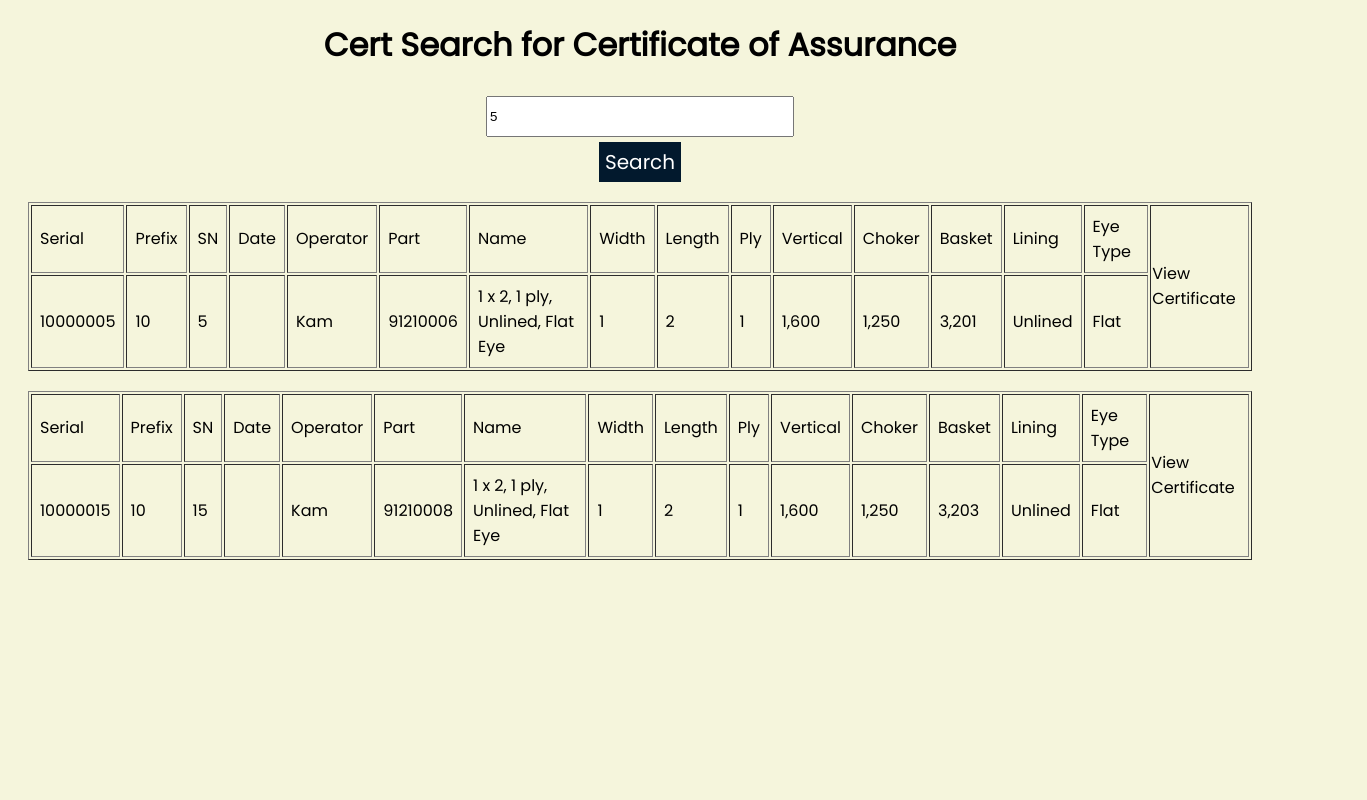
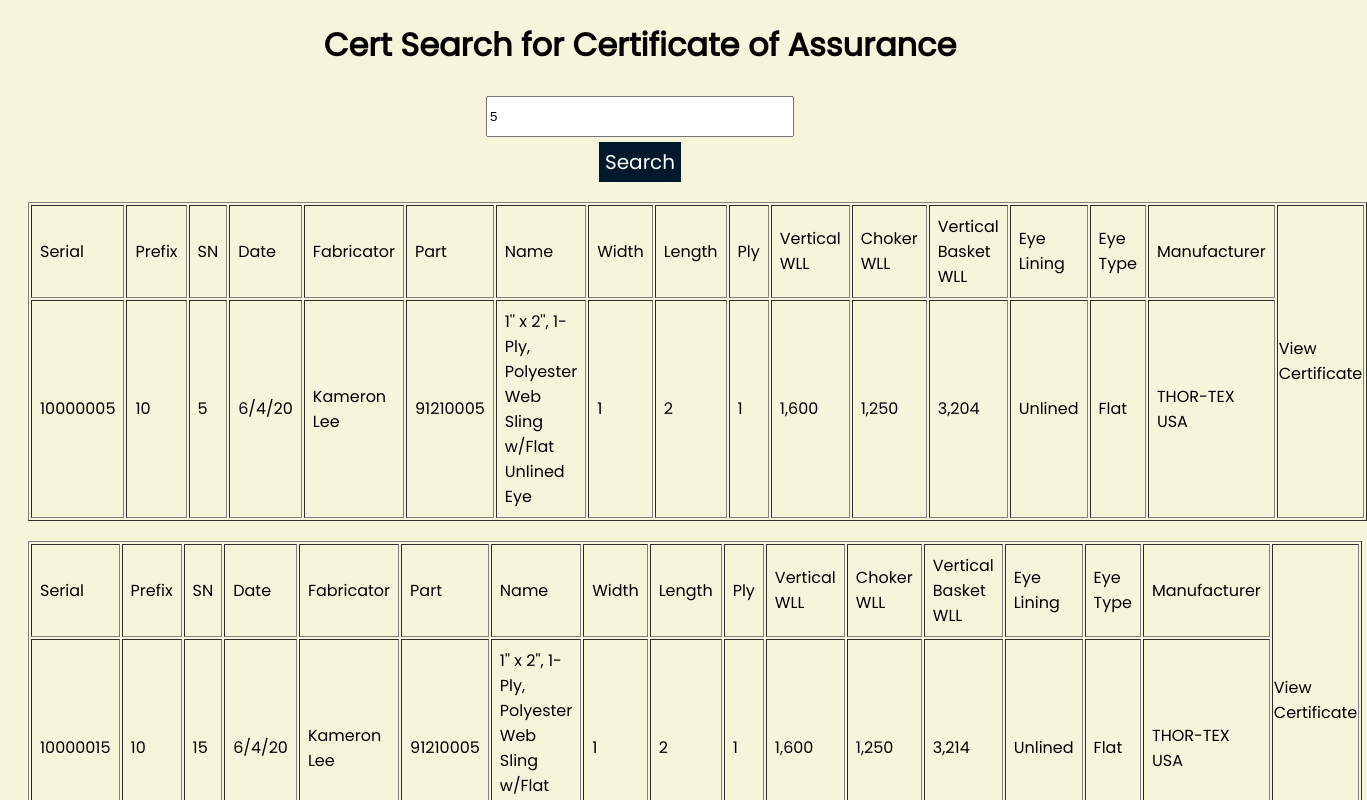
Before and after one commit to sldrigging/searchcert, a React (Create React App) app: page / in a window 1280 px wide. Both pictures are taken after typing "5" into the empty fields and a click on the button "Search". Shown: the top 800 px of the page, 1367 px wide, since content can reach past the window. Built offline with nearby package versions, Linux system fonts and the light colour scheme.

Commit message:
correct data

```diff
--- a/package.json
+++ b/package.json
@@ -11,7 +11,8 @@
     "react": "^16.13.1",
     "react-dom": "^16.13.1",
     "react-pdf": "^4.1.0",
-    "react-scripts": "3.4.1"
+    "react-scripts": "3.4.1",
+    "tabletop": "^1.6.3"
   },
   "scripts": {
     "start": "react-scripts start",
--- a/src/components/CertDetail.js
+++ b/src/components/CertDetail.js
@@ -4,7 +4,7 @@ import Logo from './../assets/logo.svg'
 function CertDetail(props)  {
     const [clicked, setClicked] = useState(false);
     const [visibility, setVisibility] = useState(true);
-    const { Serial, SN, Basket, Lining, Eye,prefix ,operator , Part, Name, Width, Length,Ply ,Vertical ,Choker } = props;
+    const {  Serial, prefix, SN, Date, Fabricator, Part, Name, Width, Length, Ply ,Vertical, Choker, VerticalB, EyeL, Eye, Manufacturer } = props;
 
 function handleClick () {
     console.log('clicked');
@@ -25,25 +25,26 @@ function handleClick () {
               <td style={{padding: "8px"}}>Prefix</td>
               <td style={{padding: "8px"}}>SN</td>
               <td style={{padding: "8px"}}>Date</td>
-              <td style={{padding: "8px"}}>Operator</td>
+              <td style={{padding: "8px"}}>Fabricator</td>
               <td style={{padding: "8px"}}>Part</td>
               <td style={{padding: "8px"}}>Name</td>
               <td style={{padding: "8px"}}>Width</td>
               <td style={{padding: "8px"}}>Length</td>
               <td style={{padding: "8px"}}>Ply</td>
-              <td style={{padding: "8px"}}>Vertical</td>
-              <td style={{padding: "8px"}}>Choker</td>
-              <td style={{padding: "8px"}}>Basket</td>
-              <td style={{padding: "8px"}}>Lining</td>
+              <td style={{padding: "8px"}}>Vertical WLL</td>
+              <td style={{padding: "8px"}}>Choker WLL</td>
+              <td style={{padding: "8px"}}>Vertical Basket WLL</td>
+              <td style={{padding: "8px"}}>Eye Lining</td>
               <td style={{padding: "8px"}}>Eye Type</td>
+              <td style={{padding: "8px"}}>Manufacturer</td>
               <td style={{padding: "8px"}} rowSpan={2}  style={{cursor: 'pointer'}} onClick={handleClick}>View Certificate</td>
            </tr>
-           <tr >
+           <tr>
            <td style={{padding: "8px"}}>{Serial}</td>
            <td style={{padding: "8px"}}>{prefix}</td>
            <td style={{padding: "8px"}}>{SN}</td>
            <td style={{padding: "8px"}}>{Date}</td>
-           <td style={{padding: "8px"}}>{operator}</td>
+           <td style={{padding: "8px"}}>{Fabricator}</td>
            <td style={{padding: "8px"}}>{Part}</td>
            <td style={{padding: "8px"}}>{Name}</td>
            <td style={{padding: "8px"}}>{Width}</td>
@@ -51,9 +52,10 @@ function handleClick () {
            <td style={{padding: "8px"}}>{Ply}</td>
            <td style={{padding: "8px"}}>{Vertical}</td>
            <td style={{padding: "8px"}}>{Choker}</td>
-              <td style={{padding: "8px"}}>{Basket}</td>
-              <td style={{padding: "8px"}}>{Lining}</td>
+              <td style={{padding: "8px"}}>{VerticalB}</td>
+              <td style={{padding: "8px"}}>{EyeL}</td>
               <td style={{padding: "8px"}}>{Eye}</td>
+              <td style={{padding: "8px"}}>{Manufacturer}</td>
            </tr>
       </tbody>
    </table>
@@ -73,14 +75,14 @@ function handleClick () {
         window.location.reload();
     }
       console.log('Data is:',data);
-    const { Serial, SN, Basket, Date, Lining, Eye,prefix ,operator , Part, Name, Width, Length,Ply ,Vertical ,Choker } = data.data;
+    const { Serial, prefix, SN, Date, Fabricator, Part, Name, Width, Length, Ply ,Vertical, Choker, VerticalB, EyeL, Eye, Manufacturer } = data.data;
     return (
         <div>
         <p onClick={handlePrint} style={{fontFamily:'Poppins', fontSize:'16px', margin:'4px', cursor:'pointer'}}><u>Print Certificate</u></p>
         <div style={{margin: '10px auto',width:'60%', border: '5px solid black', padding:'15px'}}>
         <img src={Logo} alt="Sea-Land Distributors" style={{height:'80px'}}/>
         <p style={{fontSize: '30px', margin:'10px'}}> <u>Certificate of Assurance</u></p>
-        <p  style={{float:'left',fontSize:'12px', color: 'grey'}}> Date: 5/5/2002</p>
+        <p  style={{float:'left',fontSize:'12px', color: 'grey'}}> Date: {Date}</p>
         <p align="right" style={{fontSize:'12px', color: 'grey'}}>Address: 1000 Edwards Avenue, Suite C,<br/>  New Orleans, Louisiana 70123 USA</p>
 
         <div align="center">
@@ -92,22 +94,20 @@ function handleClick () {
            <td style={{padding: "5px", border: "2px solid grey"}}><strong>SN: </strong>{SN}</td>
        </tr>
        <tr>
-           <td style={{padding: "5px", border: "2px solid grey"}} colSpan={2}><strong>Part: </strong> {Part}</td>
-           <td style={{padding: "5px", border: "2px solid grey"}} colSpan={2}><strong>Name: </strong> {Name}</td>
+           <td style={{padding: "5px", border: "2px solid grey"}} colSpan={2}><strong>Manufacturer: </strong> {Manufacturer}</td>
+           <td style={{padding: "5px", border: "2px solid grey"}} colSpan={2}><strong>Fabricator: </strong> {Fabricator}</td>
        </tr>
        <tr>
+           <td style={{padding: "5px", border: "2px solid grey"}}><strong>Part: </strong> {Part}</td>
+           <td style={{padding: "5px", border: "2px solid grey"}}><strong>Name :</strong> {Name}</td>
            <td style={{padding: "5px", border: "2px solid grey"}}><strong>Width: </strong> {Width}</td>
-           <td style={{padding: "5px", border: "2px solid grey"}}><strong>Length :</strong> {Length}</td>
-           <td style={{padding: "5px", border: "2px solid grey"}}><strong>Ply: </strong> {Ply}</td>
-           <td style={{padding: "5px", border: "2px solid grey"}}><strong>Vertical: </strong> {Vertical}</td>
+           <td style={{padding: "5px", border: "2px solid grey"}}><strong>Length: </strong> {Length}</td>
        </tr>
        <tr>
-           <td style={{padding: "5px", border: "2px solid grey"}} colSpan={2}><strong>Choker: </strong>{Choker}</td>
-           <td style={{padding: "5px", border: "2px solid grey"}} colSpan={2}><strong>Basket: </strong> {Basket}</td>
-       </tr>
-       <tr>
-           <td style={{padding: "5px", border: "2px solid grey"}} colSpan={2}><strong>Lining: </strong> {Lining}</td>
-           <td style={{padding: "5px", border: "2px solid grey"}} colSpan={2}><strong>Eye Type: </strong> {Eye}</td>
+           <td style={{padding: "5px", border: "2px solid grey"}} ><strong>Ply: </strong>{Ply}</td>
+           <td style={{padding: "5px", border: "2px solid grey"}}><strong>Vertical Wll: </strong> {Vertical}</td>
+           <td style={{padding: "5px", border: "2px solid grey"}} ><strong>Choker Wll: </strong> {Choker}</td>
+           <td style={{padding: "5px", border: "2px solid grey"}} ><strong>Vertical WLL: </strong> {VerticalB}</td>
        </tr>
            </tbody>
            </table>
--- a/src/components/TestData.json
+++ b/src/components/TestData.json
@@ -5,341 +5,361 @@
             "prefix": "10",
             "SN": "1",
             "Serial": "10000001",
-        "Date": "6/2/20",
-        "operator": "Kam",
+            "Date": "6/4/20",
+            "Fabricator": "Kameron Lee",
             "Part": "91210005",
-        "Name": "1 x 2, 1 ply, Unlined, Flat Eye",
+            "Name": "1'' x 2'', 1-Ply, Polyester Web Sling w/Flat Unlined Eye",
             "Width": "1",
             "Length": "2",
             "Ply": "1",
             "Vertical": "1,600",
             "Choker": "1,250",
-        "Basket": "3,200",
-        "Lining": "Unlined",
-        "Eye": "Flat"
+            "VerticalB": "3,200",
+            "EyeL": "Unlined",
+            "Eye": "Flat",
+            "Manufacturer": "THOR-TEX USA"
         },
         {
             "prefix": "10",
             "SN": "2",
             "Serial": "10000002",
-        "Date": "6/2/20",
-        "operator": "Kam",
-        "Part": "N/A",
-        "Name": "N/A",
-        "Width": "N/A",
-        "Length": "N/A",
-        "Ply": "N/A",
-        "Vertical": "N/A",
-        "Choker": "N/A",
-        "Basket": "N/A",
-        "Lining": "N/A",
-        "Eye": "N/A"
+            "Date": "6/4/20",
+            "Fabricator": "Kameron Lee",
+            "Part": "91210005",
+            "Name": "1'' x 2'', 1-Ply, Polyester Web Sling w/Flat Unlined Eye",
+            "Width": "1",
+            "Length": "2",
+            "Ply": "1",
+            "Vertical": "1,600",
+            "Choker": "1,250",
+            "VerticalB": "3,201",
+            "EyeL": "Unlined",
+            "Eye": "Flat",
+            "Manufacturer": "THOR-TEX USA"
         },
         {
             "prefix": "10",
             "SN": "3",
             "Serial": "10000003",
-        "Date": "6/2/20",
-        "operator": "Kam",
+            "Date": "6/4/20",
+            "Fabricator": "Kameron Lee",
             "Part": "91210005",
-        "Name": "1 x 2, 1 ply, Unlined, Flat Eye",
+            "Name": "1'' x 2'', 1-Ply, Polyester Web Sling w/Flat Unlined Eye",
             "Width": "1",
             "Length": "2",
             "Ply": "1",
             "Vertical": "1,600",
             "Choker": "1,250",
-        "Basket": "3,200",
-        "Lining": "Unlined",
-        "Eye": "Flat"
+            "VerticalB": "3,202",
+            "EyeL": "Unlined",
+            "Eye": "Flat",
+            "Manufacturer": "THOR-TEX USA"
         },
         {
             "prefix": "10",
             "SN": "4",
             "Serial": "10000004",
-        "Date": "6/2/20",
-        "operator": "Kam",
-        "Part": "N/A",
-        "Name": "N/A",
-        "Width": "N/A",
-        "Length": "N/A",
-        "Ply": "N/A",
-        "Vertical": "N/A",
-        "Choker": "N/A",
-        "Basket": "N/A",
-        "Lining": "N/A",
-        "Eye": "N/A"
+            "Date": "6/4/20",
+            "Fabricator": "Kameron Lee",
+            "Part": "91210005",
+            "Name": "1'' x 2'', 1-Ply, Polyester Web Sling w/Flat Unlined Eye",
+            "Width": "1",
+            "Length": "2",
+            "Ply": "1",
+            "Vertical": "1,600",
+            "Choker": "1,250",
+            "VerticalB": "3,203",
+            "EyeL": "Unlined",
+            "Eye": "Flat",
+            "Manufacturer": "THOR-TEX USA"
         },
         {
             "prefix": "10",
             "SN": "5",
             "Serial": "10000005",
-        "Date": "6/2/20",
-        "operator": "Kam",
-        "Part": "91210006",
-        "Name": "1 x 2, 1 ply, Unlined, Flat Eye",
+            "Date": "6/4/20",
+            "Fabricator": "Kameron Lee",
+            "Part": "91210005",
+            "Name": "1'' x 2'', 1-Ply, Polyester Web Sling w/Flat Unlined Eye",
             "Width": "1",
             "Length": "2",
             "Ply": "1",
             "Vertical": "1,600",
             "Choker": "1,250",
-        "Basket": "3,201",
-        "Lining": "Unlined",
-        "Eye": "Flat"
+            "VerticalB": "3,204",
+            "EyeL": "Unlined",
+            "Eye": "Flat",
+            "Manufacturer": "THOR-TEX USA"
         },
         {
             "prefix": "10",
             "SN": "6",
             "Serial": "10000006",
-        "Date": "6/2/20",
-        "operator": "Kam",
-        "Part": "N/A",
-        "Name": "N/A",
-        "Width": "N/A",
-        "Length": "N/A",
-        "Ply": "N/A",
-        "Vertical": "N/A",
-        "Choker": "N/A",
-        "Basket": "N/A",
-        "Lining": "N/A",
-        "Eye": "N/A"
+            "Date": "6/4/20",
+            "Fabricator": "Kameron Lee",
+            "Part": "91210005",
+            "Name": "1'' x 2'', 1-Ply, Polyester Web Sling w/Flat Unlined Eye",
+            "Width": "1",
+            "Length": "2",
+            "Ply": "1",
+            "Vertical": "1,600",
+            "Choker": "1,250",
+            "VerticalB": "3,205",
+            "EyeL": "Unlined",
+            "Eye": "Flat",
+            "Manufacturer": "THOR-TEX USA"
         },
         {
             "prefix": "10",
             "SN": "7",
             "Serial": "10000007",
-        "Date": "6/2/20",
-        "operator": "Kam",
-        "Part": "91210006",
-        "Name": "1 x 2, 1 ply, Unlined, Flat Eye",
+            "Date": "6/4/20",
+            "Fabricator": "Kameron Lee",
+            "Part": "91210005",
+            "Name": "1'' x 2'', 1-Ply, Polyester Web Sling w/Flat Unlined Eye",
             "Width": "1",
             "Length": "2",
             "Ply": "1",
             "Vertical": "1,600",
             "Choker": "1,250",
-        "Basket": "3,201",
-        "Lining": "Unlined",
-        "Eye": "Flat"
+            "VerticalB": "3,206",
+            "EyeL": "Unlined",
+            "Eye": "Flat",
+            "Manufacturer": "THOR-TEX USA"
         },
         {
             "prefix": "10",
             "SN": "8",
             "Serial": "10000008",
-        "Date": "6/2/20",
-        "operator": "Kam",
-        "Part": "N/A",
-        "Name": "N/A",
-        "Width": "N/A",
-        "Length": "N/A",
-        "Ply": "N/A",
-        "Vertical": "N/A",
-        "Choker": "N/A",
-        "Basket": "N/A",
-        "Lining": "N/A",
-        "Eye": "N/A"
+            "Date": "6/4/20",
+            "Fabricator": "Kameron Lee",
+            "Part": "91210005",
+            "Name": "1'' x 2'', 1-Ply, Polyester Web Sling w/Flat Unlined Eye",
+            "Width": "1",
+            "Length": "2",
+            "Ply": "1",
+            "Vertical": "1,600",
+            "Choker": "1,250",
+            "VerticalB": "3,207",
+            "EyeL": "Unlined",
+            "Eye": "Flat",
+            "Manufacturer": "THOR-TEX USA"
         },
         {
             "prefix": "10",
             "SN": "9",
             "Serial": "10000009",
-        "Date": "6/2/20",
-        "operator": "Kam",
-        "Part": "91210007",
-        "Name": "1 x 2, 1 ply, Unlined, Flat Eye",
+            "Date": "6/4/20",
+            "Fabricator": "Kameron Lee",
+            "Part": "91210005",
+            "Name": "1'' x 2'', 1-Ply, Polyester Web Sling w/Flat Unlined Eye",
             "Width": "1",
             "Length": "2",
             "Ply": "1",
             "Vertical": "1,600",
             "Choker": "1,250",
-        "Basket": "3,202",
-        "Lining": "Unlined",
-        "Eye": "Flat"
+            "VerticalB": "3,208",
+            "EyeL": "Unlined",
+            "Eye": "Flat",
+            "Manufacturer": "THOR-TEX USA"
         },
         {
             "prefix": "10",
             "SN": "10",
             "Serial": "10000010",
-        "Date": "6/2/20",
-        "operator": "Kam",
-        "Part": "N/A",
-        "Name": "N/A",
-        "Width": "N/A",
-        "Length": "N/A",
-        "Ply": "N/A",
-        "Vertical": "N/A",
-        "Choker": "N/A",
-        "Basket": "N/A",
-        "Lining": "N/A",
-        "Eye": "N/A"
+            "Date": "6/4/20",
+            "Fabricator": "Kameron Lee",
+            "Part": "91210005",
+            "Name": "1'' x 2'', 1-Ply, Polyester Web Sling w/Flat Unlined Eye",
+            "Width": "1",
+            "Length": "2",
+            "Ply": "1",
+            "Vertical": "1,600",
+            "Choker": "1,250",
+            "VerticalB": "3,209",
+            "EyeL": "Unlined",
+            "Eye": "Flat",
+            "Manufacturer": "THOR-TEX USA"
         },
         {
             "prefix": "10",
             "SN": "11",
             "Serial": "10000011",
-        "Date": "6/2/20",
-        "operator": "Kam",
-        "Part": "91210007",
-        "Name": "1 x 2, 1 ply, Unlined, Flat Eye",
+            "Date": "6/4/20",
+            "Fabricator": "Kameron Lee",
+            "Part": "91210005",
+            "Name": "1'' x 2'', 1-Ply, Polyester Web Sling w/Flat Unlined Eye",
             "Width": "1",
             "Length": "2",
             "Ply": "1",
             "Vertical": "1,600",
             "Choker": "1,250",
-        "Basket": "3,202",
-        "Lining": "Unlined",
-        "Eye": "Flat"
+            "VerticalB": "3,210",
+            "EyeL": "Unlined",
+            "Eye": "Flat",
+            "Manufacturer": "THOR-TEX USA"
         },
         {
             "prefix": "10",
             "SN": "12",
             "Serial": "10000012",
-        "Date": "6/2/20",
-        "operator": "Kam",
-        "Part": "N/A",
-        "Name": "N/A",
-        "Width": "N/A",
-        "Length": "N/A",
-        "Ply": "N/A",
-        "Vertical": "N/A",
-        "Choker": "N/A",
-        "Basket": "N/A",
-        "Lining": "N/A",
-        "Eye": "N/A"
+            "Date": "6/4/20",
+            "Fabricator": "Kameron Lee",
+            "Part": "91210005",
+            "Name": "1'' x 2'', 1-Ply, Polyester Web Sling w/Flat Unlined Eye",
+            "Width": "1",
+            "Length": "2",
+            "Ply": "1",
+            "Vertical": "1,600",
+            "Choker": "1,250",
+            "VerticalB": "3,211",
+            "EyeL": "Unlined",
+            "Eye": "Flat",
+            "Manufacturer": "THOR-TEX USA"
         },
         {
             "prefix": "10",
             "SN": "13",
             "Serial": "10000013",
-        "Date": "6/2/20",
-        "operator": "Kam",
-        "Part": "91210008",
-        "Name": "1 x 2, 1 ply, Unlined, Flat Eye",
+            "Date": "6/4/20",
+            "Fabricator": "Kameron Lee",
+            "Part": "91210005",
+            "Name": "1'' x 2'', 1-Ply, Polyester Web Sling w/Flat Unlined Eye",
             "Width": "1",
             "Length": "2",
             "Ply": "1",
             "Vertical": "1,600",
             "Choker": "1,250",
-        "Basket": "3,203",
-        "Lining": "Unlined",
-        "Eye": "Flat"
+            "VerticalB": "3,212",
+            "EyeL": "Unlined",
+            "Eye": "Flat",
+            "Manufacturer": "THOR-TEX USA"
         },
         {
             "prefix": "10",
             "SN": "14",
             "Serial": "10000014",
-        "Date": "6/2/20",
-        "operator": "Kam",
-        "Part": "N/A",
-        "Name": "N/A",
-        "Width": "N/A",
-        "Length": "N/A",
-        "Ply": "N/A",
-        "Vertical": "N/A",
-        "Choker": "N/A",
-        "Basket": "N/A",
-        "Lining": "N/A",
-        "Eye": "N/A"
+            "Date": "6/4/20",
+            "Fabricator": "Kameron Lee",
+            "Part": "91210005",
+            "Name": "1'' x 2'', 1-Ply, Polyester Web Sling w/Flat Unlined Eye",
+            "Width": "1",
+            "Length": "2",
+            "Ply": "1",
+            "Vertical": "1,600",
+            "Choker": "1,250",
+            "VerticalB": "3,213",
+            "EyeL": "Unlined",
+            "Eye": "Flat",
+            "Manufacturer": "THOR-TEX USA"
         },
         {
             "prefix": "10",
             "SN": "15",
             "Serial": "10000015",
-        "Date": "6/2/20",
-        "operator": "Kam",
-        "Part": "91210008",
-        "Name": "1 x 2, 1 ply, Unlined, Flat Eye",
+            "Date": "6/4/20",
+            "Fabricator": "Kameron Lee",
+            "Part": "91210005",
+            "Name": "1'' x 2'', 1-Ply, Polyester Web Sling w/Flat Unlined Eye",
             "Width": "1",
             "Length": "2",
             "Ply": "1",
             "Vertical": "1,600",
             "Choker": "1,250",
-        "Basket": "3,203",
-        "Lining": "Unlined",
-        "Eye": "Flat"
+            "VerticalB": "3,214",
+            "EyeL": "Unlined",
+            "Eye": "Flat",
+            "Manufacturer": "THOR-TEX USA"
         },
         {
             "prefix": "10",
             "SN": "16",
             "Serial": "10000016",
-        "Date": "6/2/20",
-        "operator": "Kam",
-        "Part": "N/A",
-        "Name": "N/A",
-        "Width": "N/A",
-        "Length": "N/A",
-        "Ply": "N/A",
-        "Vertical": "N/A",
-        "Choker": "N/A",
-        "Basket": "N/A",
-        "Lining": "N/A",
-        "Eye": "N/A"
+            "Date": "6/4/20",
+            "Fabricator": "Kameron Lee",
+            "Part": "91210005",
+            "Name": "1'' x 2'', 1-Ply, Polyester Web Sling w/Flat Unlined Eye",
+            "Width": "1",
+            "Length": "2",
+            "Ply": "1",
+            "Vertical": "1,600",
+            "Choker": "1,250",
+            "VerticalB": "3,215",
+            "EyeL": "Unlined",
+            "Eye": "Flat",
+            "Manufacturer": "THOR-TEX USA"
         },
         {
             "prefix": "10",
             "SN": "17",
             "Serial": "10000017",
-        "Date": "6/2/20",
-        "operator": "Kam",
-        "Part": "91210009",
-        "Name": "1 x 2, 1 ply, Unlined, Flat Eye",
+            "Date": "6/4/20",
+            "Fabricator": "Kameron Lee",
+            "Part": "91210005",
+            "Name": "1'' x 2'', 1-Ply, Polyester Web Sling w/Flat Unlined Eye",
             "Width": "1",
             "Length": "2",
             "Ply": "1",
             "Vertical": "1,600",
             "Choker": "1,250",
-        "Basket": "3,204",
-        "Lining": "Unlined",
-        "Eye": "Flat"
+            "VerticalB": "3,216",
+            "EyeL": "Unlined",
+            "Eye": "Flat",
+            "Manufacturer": "THOR-TEX USA"
         },
         {
             "prefix": "10",
             "SN": "18",
             "Serial": "10000018",
-        "Date": "6/2/20",
-        "operator": "Kam",
-        "Part": "N/A",
-        "Name": "N/A",
-        "Width": "N/A",
-        "Length": "N/A",
-        "Ply": "N/A",
-        "Vertical": "N/A",
-        "Choker": "N/A",
-        "Basket": "N/A",
-        "Lining": "N/A",
-        "Eye": "N/A"
+            "Date": "6/4/20",
+            "Fabricator": "Kameron Lee",
+            "Part": "91210005",
+            "Name": "1'' x 2'', 1-Ply, Polyester Web Sling w/Flat Unlined Eye",
+            "Width": "1",
+            "Length": "2",
+            "Ply": "1",
+            "Vertical": "1,600",
+            "Choker": "1,250",
+            "VerticalB": "3,217",
+            "EyeL": "Unlined",
+            "Eye": "Flat",
+            "Manufacturer": "THOR-TEX USA"
         },
         {
             "prefix": "10",
             "SN": "19",
             "Serial": "10000019",
-        "Date": "6/2/20",
-        "operator": "Kam",
-        "Part": "91210009",
-        "Name": "1 x 2, 1 ply, Unlined, Flat Eye",
+            "Date": "6/4/20",
+            "Fabricator": "Kameron Lee",
+            "Part": "91210005",
+            "Name": "1'' x 2'', 1-Ply, Polyester Web Sling w/Flat Unlined Eye",
             "Width": "1",
             "Length": "2",
             "Ply": "1",
             "Vertical": "1,600",
             "Choker": "1,250",
-        "Basket": "3,204",
-        "Lining": "Unlined",
-        "Eye": "Flat"
+            "VerticalB": "3,218",
+            "EyeL": "Unlined",
+            "Eye": "Flat",
+            "Manufacturer": "THOR-TEX USA"
         },
         {
             "prefix": "10",
             "SN": "20",
             "Serial": "10000020",
-        "Date": "6/2/20",
-        "operator": "Kam",
-        "Part": "N/A",
-        "Name": "N/A",
-        "Width": "N/A",
-        "Length": "N/A",
-        "Ply": "N/A",
-        "Vertical": "N/A",
-        "Choker": "N/A",
-        "Basket": "N/A",
-        "Lining": "N/A",
-        "Eye": "N/A"
+            "Date": "6/4/20",
+            "Fabricator": "Kameron Lee",
+            "Part": "91210005",
+            "Name": "1'' x 2'', 1-Ply, Polyester Web Sling w/Flat Unlined Eye",
+            "Width": "1",
+            "Length": "2",
+            "Ply": "1",
+            "Vertical": "1,600",
+            "Choker": "1,250",
+            "VerticalB": "3,219",
+            "EyeL": "Unlined",
+            "Eye": "Flat",
+            "Manufacturer": "THOR-TEX USA"
         }
 
 ]
```
Also changed, not shown: 1 other file (tests, documents, lock files or other folders). Lines whose indentation alone changed are shown as unchanged.
